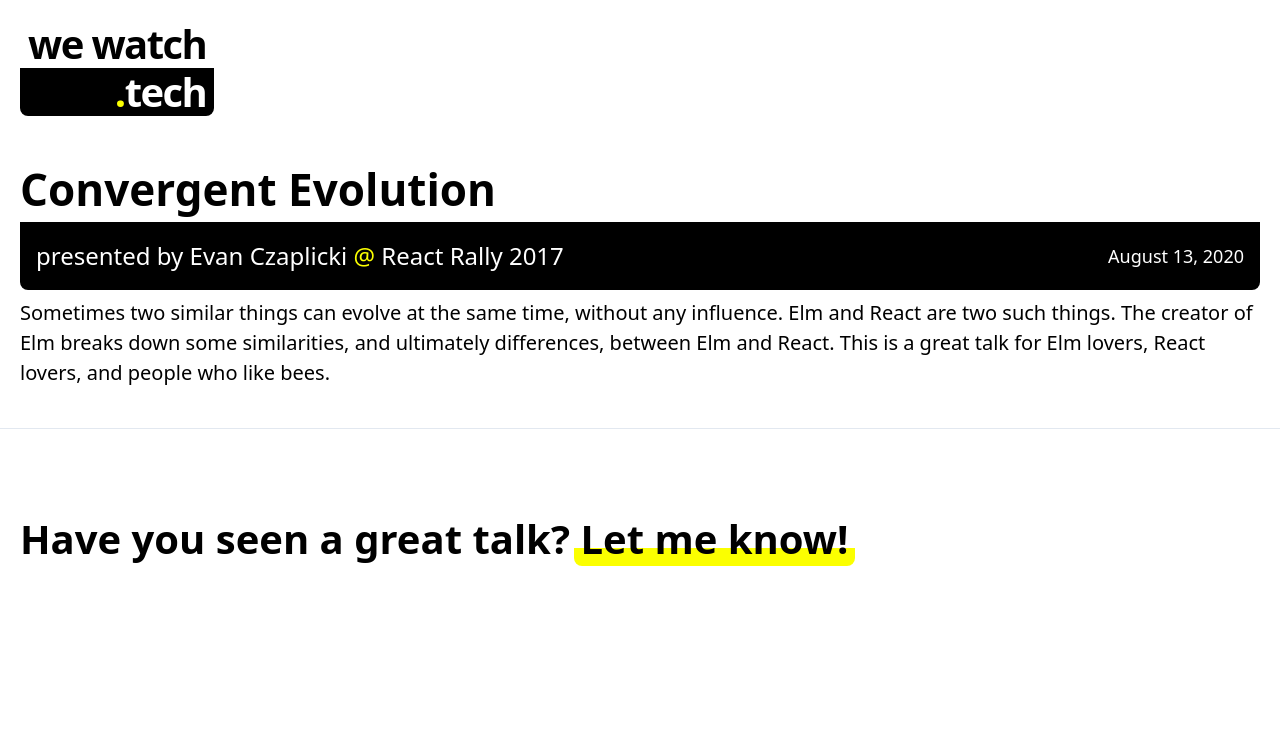
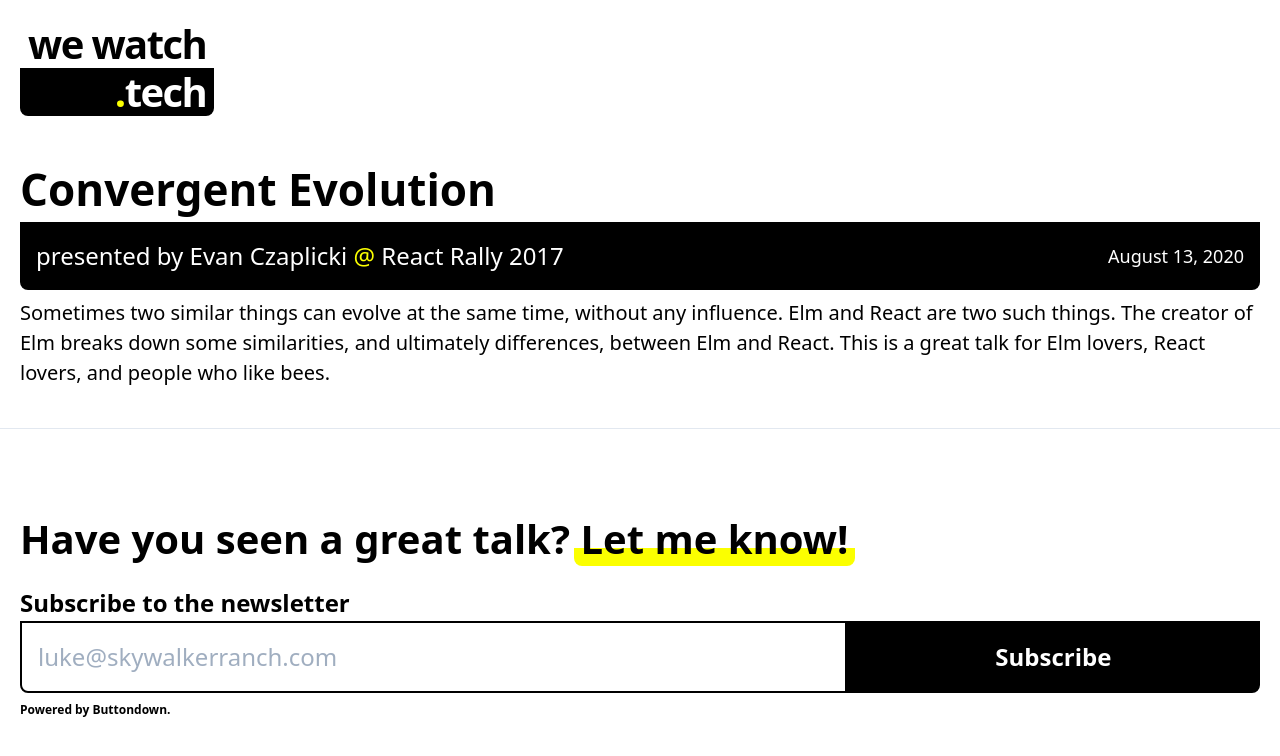
Before and after one commit to amorriscode/wewatch.tech, a Next.js app: page /posts in a window 1280 px wide. Shown: the top 756 px of the page. Built offline with nearby package versions, Linux system fonts and the light colour scheme.

Commit message:
Add newsletter

```diff
--- a/components/Footer.tsx
+++ b/components/Footer.tsx
@@ -1,13 +1,16 @@
 import Container from './Container'
+import Signup from './Signup'
 
 const Footer = () => {
   return (
     <footer className="mt-10 border-t border-gray-300">
       <Container>
-        <div className="py-10 md:py-20">
+        <div className="py-10 md:py-20 space-y-4">
           <h3 className="text-4xl lg:text-5xl font-bold">
             Have you seen a great talk? <a className="link" href="mailto:anthony@amorrissound.com">Let me know!</a>
           </h3>
+
+          <Signup />
         </div>
       </Container>
     </footer>
--- /dev/null
+++ b/components/Signup.tsx
@@ -0,0 +1,25 @@
+const Footer = () => {
+  return (
+    <form
+      action="https://buttondown.email/api/emails/embed-subscribe/wewatchtech"
+      method="post"
+      target="popupwindow"
+      onSubmit={() => window.open('https://buttondown.email/wewatchtech', 'popupwindow')}
+      className="font-bold text-xl md:text-2xl"
+    >
+      <label htmlFor="bd-email">Subscribe to the newsletter</label>
+
+      <div className="mb-2 w-full">
+        <input type="email" name="email" id="bd-email" placeholder="luke@skywalkerranch.com" className="w-2/3 p-4 border-2 rounded-bl-lg border-black"></input>
+        <input type="hidden" value="1" name="embed"></input>
+        <input type="submit" value="Subscribe" className="w-1/3 p-4 bg-black border-2 border-black rounded-br-lg text-white font-bold"></input>
+      </div>
+
+      <p className="text-xs">
+        <a href="https://buttondown.email" target="_blank">Powered by Buttondown.</a>
+      </p>
+    </form>
+  )
+}
+
+export default Footer
--- a/pages/posts/[slug].tsx
+++ b/pages/posts/[slug].tsx
@@ -9,6 +9,7 @@
 import Header from '../../components/Header'
 import Layout from '../../components/Layout'
 import DateFormatter from '../../components/DateFormatter'
+import Signup from '../../components/Signup'
 
 import markdownStyles from '../../components/markdown-styles.module.css'
 
@@ -68,14 +69,18 @@
           </div>
         </article>
 
-        <div className="text-xl md:text-2xl bg-black text-white rounded-b-lg p-4 max-w-3xl mx-auto space-y-4">
-          <p>Hey! 👋</p>
+        <div className="rounded-lg bg-wwt-yellow w-full my-12 md:my-24 leading-tight p-5 md:p-10 font-bold text-xl md:text-2xl space-y-4 md:space-y-8">
+          <div className="bg-white rounded-lg p-5 md:p-10">
+            <Signup />
+          </div>
 
-          <p>My name is <a href="https://anthonymorris.dev" className="border-b-4 border-wwt-yellow hover:text-wwt-yellow">Anthony Morris</a>. Builder of things.</p>
+          <p className="pt-2 md:pt-4">Hey! 👋</p>
 
-          <p>I made <span className="font-bold">We Watch Tech</span> because I love watching conference talks. Writing about the talks helps me think more deeply. This is a place for learning and exploration.</p>
+          <p>My name is <a href="https://anthonymorris.dev" className="border-b-4 border-black">Anthony Morris</a>. Builder of things.</p>
 
-          <p><a className="border-b-4 border-wwt-yellow hover:text-wwt-yellow" href="mailto:anthony@amorrissound.com">Let me know</a> if there is anything you'd like to see!</p>
+          <p>I made We Watch Tech because I love watching conference talks. Writing about the talks helps me think more deeply. This is a place for learning and exploration.</p>
+
+          <p><a className="border-b-4 border-black" href="mailto:anthony@amorrissound.com">Let me know</a> if there is anything you'd like to see!</p>
         </div>
 
         <style jsx>{`
```
